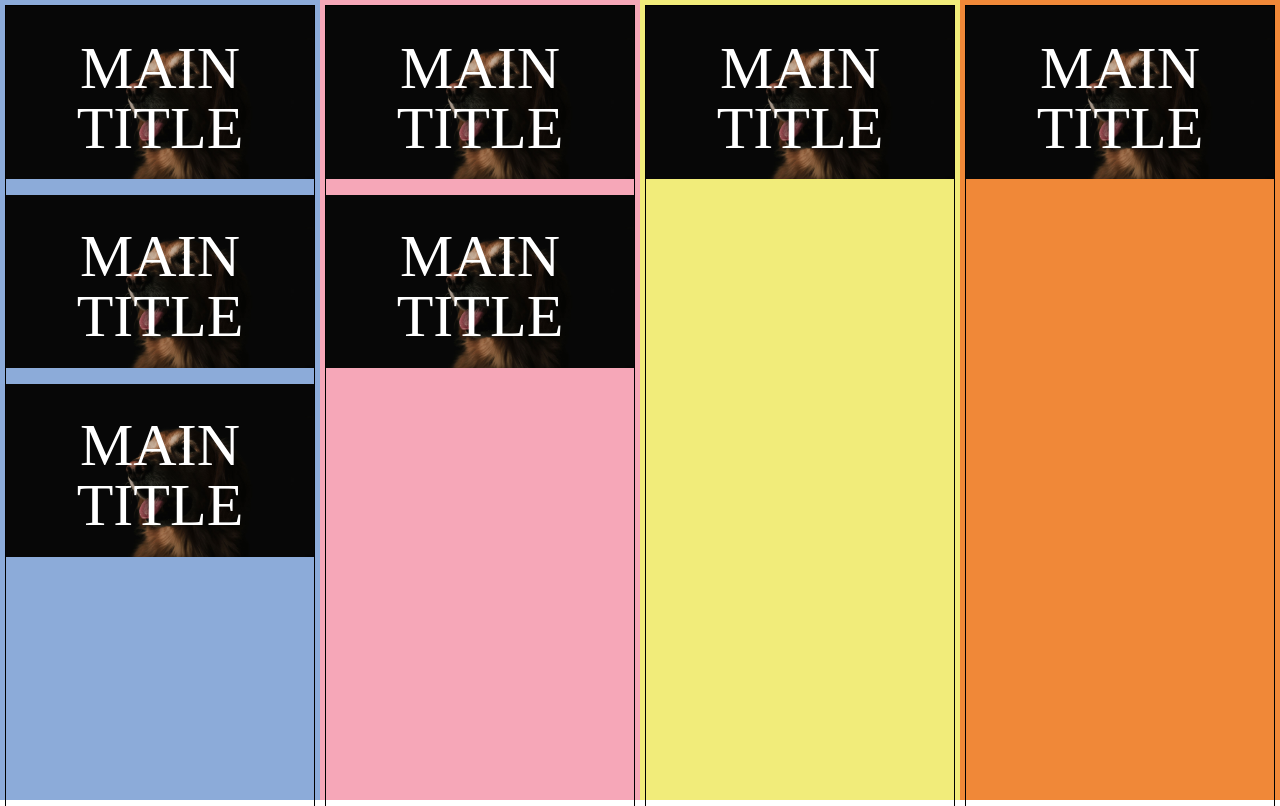
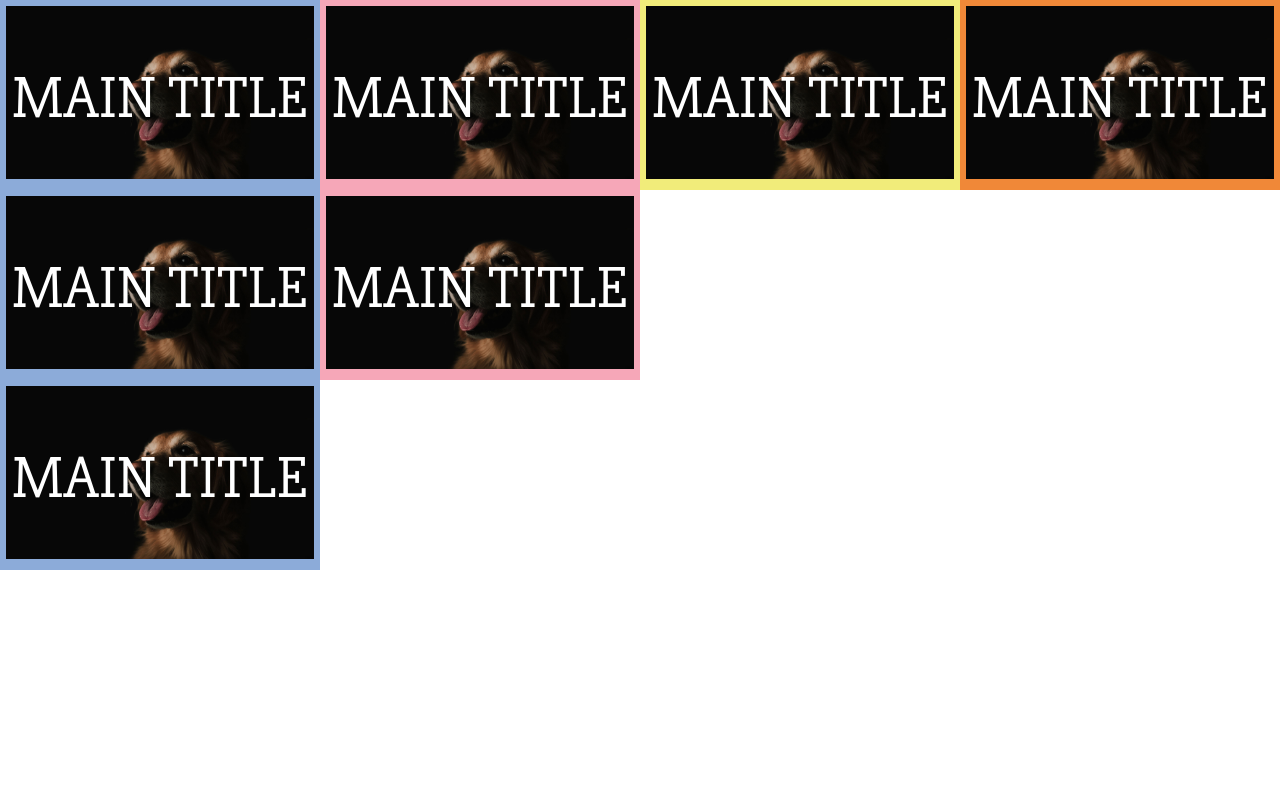
Before and after one commit to kinslowdian/4_columns, a plain HTML site: page index.html in a window 1280 px wide. Drawn offline with Linux system fonts and the light colour scheme.

Commit message:
Removed 100% height for content below

```diff
--- a/index.html
+++ b/index.html
@@ -5,8 +5,10 @@
 <meta name="viewport" content="width=device-width, initial-scale=1.0, maximum-scale=1.0, user-scalable=no">
 <title>Four Column</title>
 
+<link href='https://fonts.googleapis.com/css?family=Slabo+27px' rel='stylesheet' type='text/css'>
 <link rel="stylesheet" type="text/css" href="public/css/reset.css">
 <link rel="stylesheet" type="text/css" href="public/css/col4.css">
+
 </head>
 
 <body onload="page_init();">
--- a/public/css/col4.css
+++ b/public/css/col4.css
@@ -3,6 +3,8 @@ html, body
 {
 	width: 100%;
 	height: 100%;
+
+	font-family: 'Slabo 27px', serif;
 }
 
 .center-y
@@ -32,7 +34,7 @@ html, body
 .col
 {
 	width: 25%;
-	height: 100%;
+	/*height: 100%;*/
 	position: relative;
 /*	display: inline-block;*/
 
@@ -69,10 +71,9 @@ html, body
 .col-wrapper
 {
 	width: 96%;
-	height: 100%;
+	/*height: 100%;*/
 	margin: 0 auto;
 	position: relative;
-	outline: 1px solid black;
 }
 
 .feature-block
```
